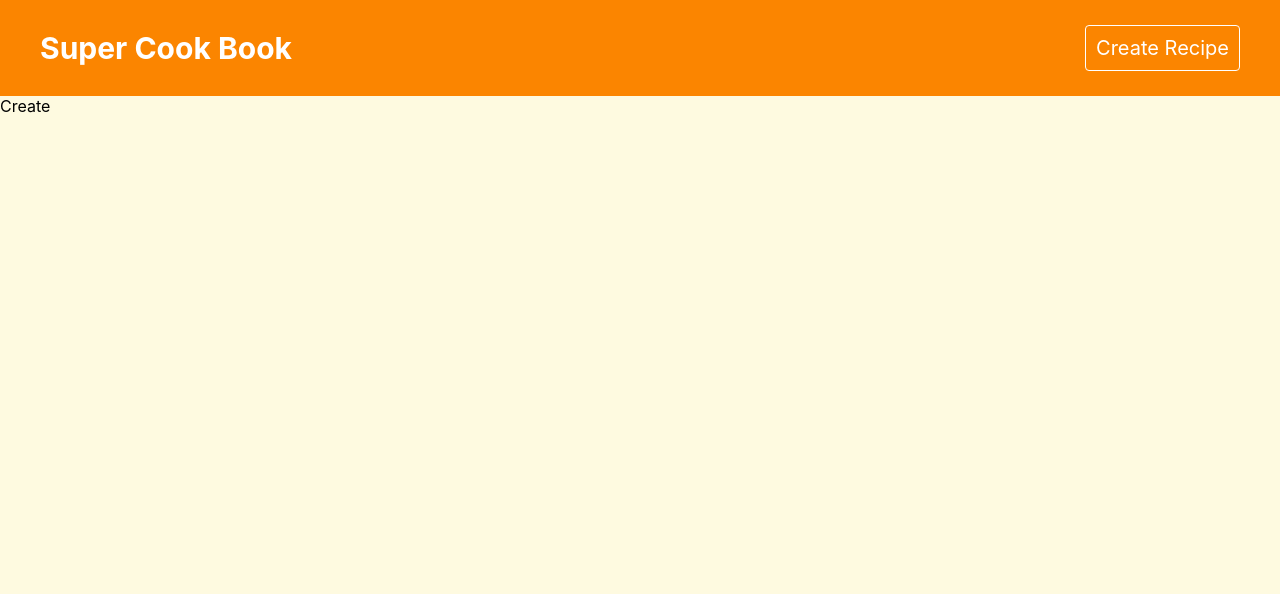
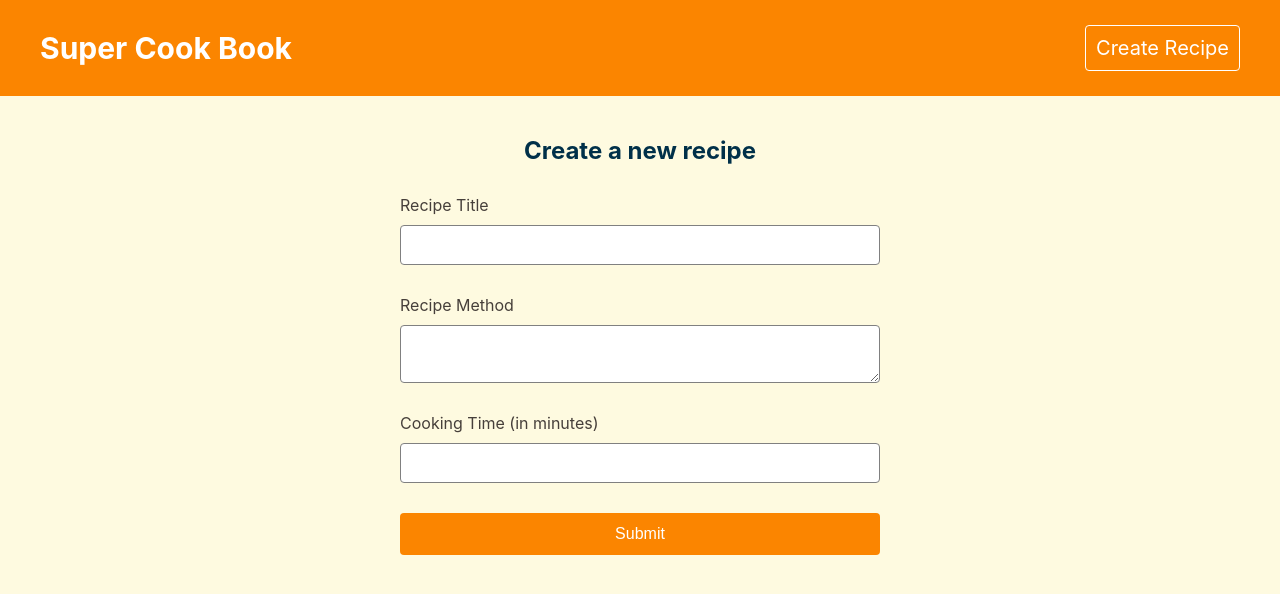
Before and after one commit to torsumkhan/food-recipe, a React (Create React App) app: page /create in a window 1280 px wide. Shown: the top 594 px of the page. Built offline with nearby package versions, Linux system fonts and the light colour scheme.

Commit message:
added create page

```diff
--- a/data/db.json
+++ b/data/db.json
@@ -9,7 +9,7 @@
           "200g Tofu",
           "300ml Veg stock"
         ],
-        "method": "1. Pre-heat the oven to 200C/3C/gas 5. Place the carrot, leek and tofu in a large bowl. Add the stock and mix well. 2. Add the rest of the ingredients and mix well. 3. Place the mixture in a large bowl and cover with a lid. 4. Place the lid on the oven and cook for 40 minutes. 5. Serve with a slaw of your choice",
+        "method": "1. Pre-heat the oven to 200C/3C/gas. Place the carrot, leek and tofu in a large bowl. Add the stock and mix well. 2. Add the rest of the ingredients and mix well. 3. Place the mixture in a large bowl and cover with a lid. 4. Place the lid on the oven and cook for 40 minutes. 5. Serve with a slaw of your choice",
         "cookingTime": "45 minutes"
       },
       {
--- a/src/index.css
+++ b/src/index.css
@@ -21,3 +21,22 @@ h1,h2,h3,p{
   text-align: center;
   margin: 40px auto
 }
+
+.page-title{
+  text-align: center;
+  margin-top: 24px;
+  color: #003049;
+  margin-bottom: 26px;
+}
+
+input, textarea {
+  color: gray;
+  padding: 10px;
+  border-radius: 4px;
+  font-size: 1rem;
+  border: 1px solid gray;
+  background-color: white;
+  display: block;
+  width: 100%;
+  box-sizing: border-box;
+}
--- a/src/pages/create/Create.js
+++ b/src/pages/create/Create.js
@@ -1,8 +1,58 @@
-import React from "react";
+import React, { useState } from "react";
 import "./create.css";
 
 const Create = () => {
-  return <div>Create</div>;
+  const [title, setTitle] = useState("");
+  const [method, setMethod] = useState("");
+  const [cookingTime, setCookingTime] = useState("");
+
+  const titleChangeHandler = (e) => {
+    setTitle(e.target.value);
+  };
+
+  const formSubmitHandler = (e) => {
+    e.preventDefault();
+    console.log(title, method, cookingTime);
+  };
+
+  return (
+    <div className="create">
+      <h2 className="page-title">Create a new recipe</h2>
+
+      <form onSubmit={formSubmitHandler}>
+        <label>
+          <span>Recipe Title</span>
+          <input
+            type="text"
+            onChange={titleChangeHandler}
+            value={title}
+            required
+          />
+        </label>
+
+        <label>
+          <span>Recipe Method</span>
+          <textarea
+            onChange={(e) => setMethod(e.target.value)}
+            value={method}
+            required
+          />
+        </label>
+
+        <label>
+          <span>Cooking Time (in minutes)</span>
+          <input
+            type="number"
+            onChange={(e) => setCookingTime(e.target.value)}
+            value={cookingTime}
+            required
+          />
+        </label>
+
+        <button className="btn">Submit</button>
+      </form>
+    </div>
+  );
 };
 
 export default Create;
--- a/src/pages/create/create.css
+++ b/src/pages/create/create.css
@@ -0,0 +1,30 @@
+.create {
+    max-width: 480px;
+    margin: 40px auto;
+    color: #463f3a
+}
+
+.create label span {
+    display: block;
+    margin: 30px 0 10px
+}
+
+.create p{
+    font-size: 0.8rem;
+    margin-top: 10px;
+}
+
+.btn{
+    display: block;
+    width: 100%;
+    font-size: 1rem;
+    margin-top: 30px;
+    padding: 12px 0;
+    border-radius: 4px;
+    border: 0;
+    background-color: #fb8500;
+    color:white;
+    font-weight: 400;
+    cursor: pointer;
+    text-decoration: none;
+}
--- a/src/pages/recipe/Recipe.js
+++ b/src/pages/recipe/Recipe.js
@@ -12,7 +12,20 @@ const Recipe = () => {
     <div className="recipe">
       {error && <p className="error">{error}</p>}
       {isPending && <p className="loading">Loading...</p>}
-      {recipe && <h1>{recipe.title}</h1>}
+      {recipe && (
+        <>
+          <h2 className="page-title">{recipe.title}</h2>
+          <p className="cooking-time">
+            It will take {recipe.cookingTime} to make.
+          </p>
+          <ul>
+            {recipe.ingredients.map((ingredient) => (
+              <li key={ingredient}>{ingredient}</li>
+            ))}
+          </ul>
+          <p className="method">{recipe.method}</p>
+        </>
+      )}
     </div>
   );
 };
--- a/src/pages/recipe/recipe.css
+++ b/src/pages/recipe/recipe.css
@@ -0,0 +1,39 @@
+.recipe {
+    max-width: 1200px;
+    margin: 50px auto;
+    text-align: center;
+    background: white;
+    padding: 50px;
+    border-radius: 6px;
+    box-sizing: border-box;
+    box-shadow: 3px 3px 3px rgba(0, 0, 0, 0.05);
+}
+
+.recipe ul{
+    display: flex;
+    padding: 0;
+    justify-content: center;
+    margin-top: 0;
+}
+
+.recipe li {
+    list-style: none;
+    margin-right: 10px;
+}
+
+.recipe li::after{
+    content: ",";
+}
+
+.recipe li:last-child::after{
+    content: "";
+}
+
+.method {
+    text-align: left;
+    line-height: 1.6rem;
+}
+
+.cooking-time{
+    margin-bottom: 24px;
+}
```
